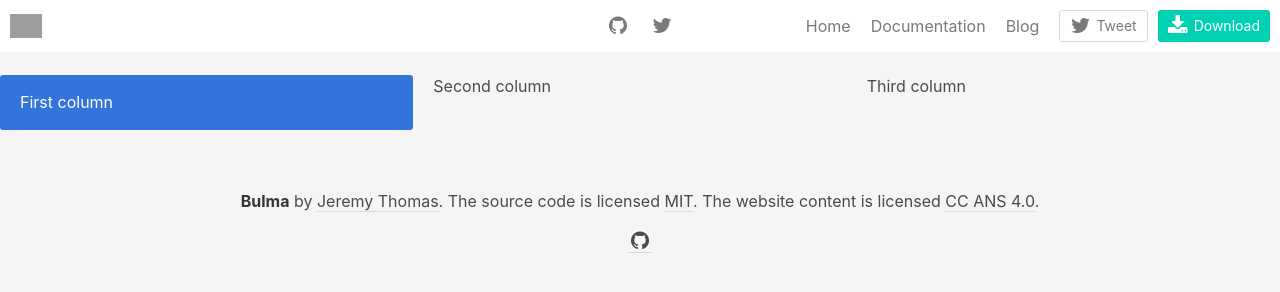
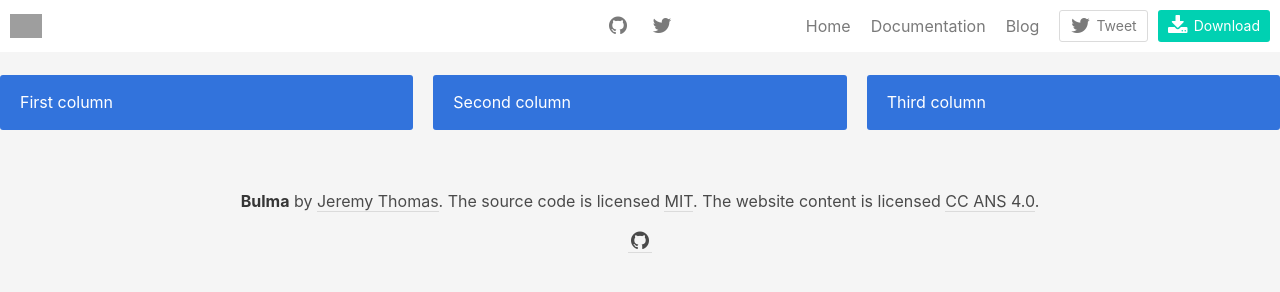
Before and after one commit to artasena/artasena.github.io, a plain HTML site: page index.html in a window 1280 px wide. Drawn offline with nearby package versions, Linux system fonts and the light colour scheme; grey boxes are pictures that could not be loaded.

Commit message:
Initial commit

```diff
--- a/index.html
+++ b/index.html
@@ -82,10 +82,10 @@
             <p class="notification is-info">First column</p>
           </div>
           <div class="column">
-            Second column
+            <p class="notification is-info">Second column</p>
           </div>
           <div class="column">
-            Third column
+            <p class="notification is-info">Third column</p>
           </div>
 </div>
 
```
